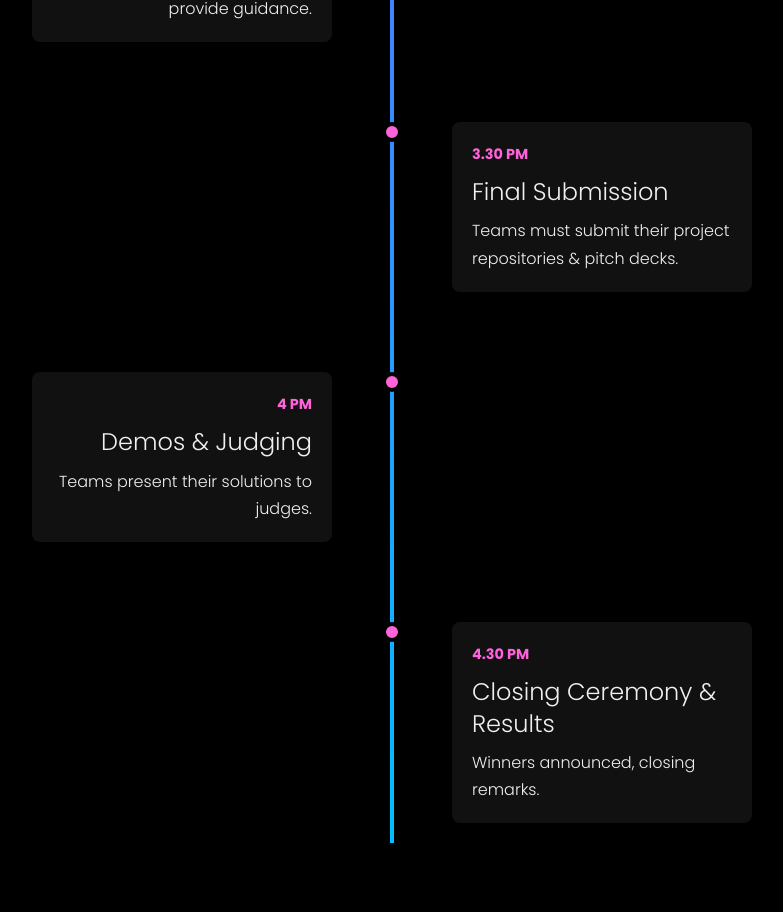
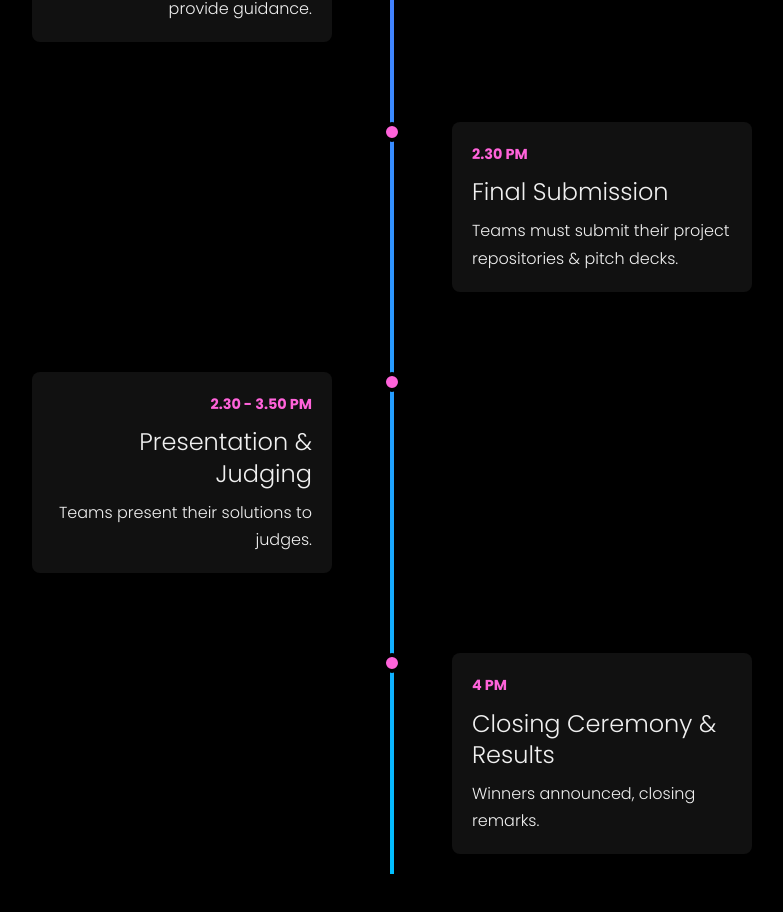
Before and after one commit to KartikG2/Innovatiaa, a React (Vite) app in the folder hackathon/: page / in a window 1280 px wide. Shown: the part 5514-6426 px from the top of the page, without its empty margins (248-1031 px from the left). Built offline with nearby package versions, Linux system fonts and the light colour scheme.

Commit message:
Update timeline events for accuracy and consistency

```diff
--- a/hackathon/src/components/Timeline/Timeline.jsx
+++ b/hackathon/src/components/Timeline/Timeline.jsx
@@ -8,9 +8,9 @@ const timelineData = [
   { date: 'Sept 24, 2026 9.30 AM', title: 'Kickoff & Opening Ceremony', desc: 'Welcome note + Seat allocation' },
   { date: '11 AM', title: 'Coding Begins', desc: 'Teams start working on their projects.' },
   { date: '1 PM', title: 'Mentorship Rounds', desc: 'Mentors interact with teams and provide guidance.' },
-  { date: '3.30 PM', title: 'Final Submission', desc: 'Teams must submit their project repositories & pitch decks.' },
-  { date: '4 PM', title: 'Demos & Judging', desc: 'Teams present their solutions to judges.' },
-  { date: '4.30 PM', title: 'Closing Ceremony & Results', desc: 'Winners announced, closing remarks.' },
+  { date: '2.30 PM', title: 'Final Submission', desc: 'Teams must submit their project repositories & pitch decks.' },
+  { date: '2.30 - 3.50 PM', title: 'Presentation & Judging', desc: 'Teams present their solutions to judges.' },
+  { date: '4 PM', title: 'Closing Ceremony & Results', desc: 'Winners announced, closing remarks.' },
 ];
 
 const Timeline = () => {
```
